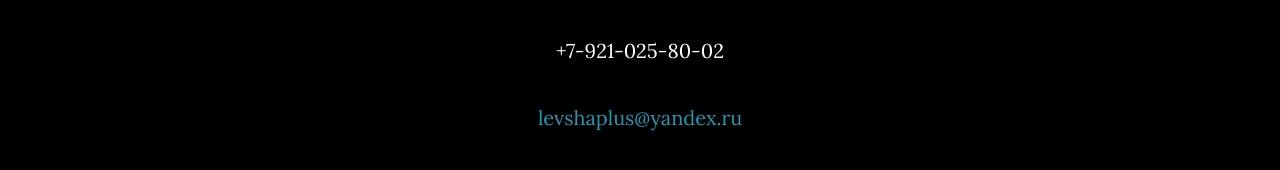
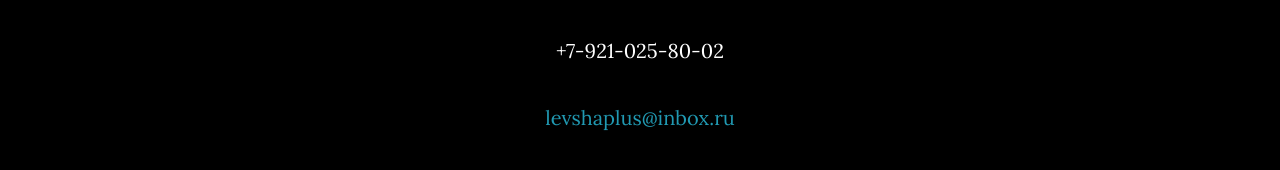
Before and after one commit to minoga2000/shtampy-formy, a Jekyll site: the page built from index.html, in a window 1280 px wide and 900 px high, scrolled down 3759 px. Shown: the part 155-325 px from the top of the window. Built offline with Jekyll 4.4.1, drawn with Linux system fonts in a browser that asks for light colours.

Commit message:
change email

```diff
--- a/_config.yml
+++ b/_config.yml
@@ -1,6 +1,6 @@
 # Site settings
 title: Левша плюс
-email: levshaplus@yandex.ru
+email: levshaplus@inbox.ru
 url: https://example.github.io
 description: "От мечты до реальности. От идеи до воплощения. Производство и обслуживание технологической оснастки"
 baseurl: "/shtampy-formy"
```
